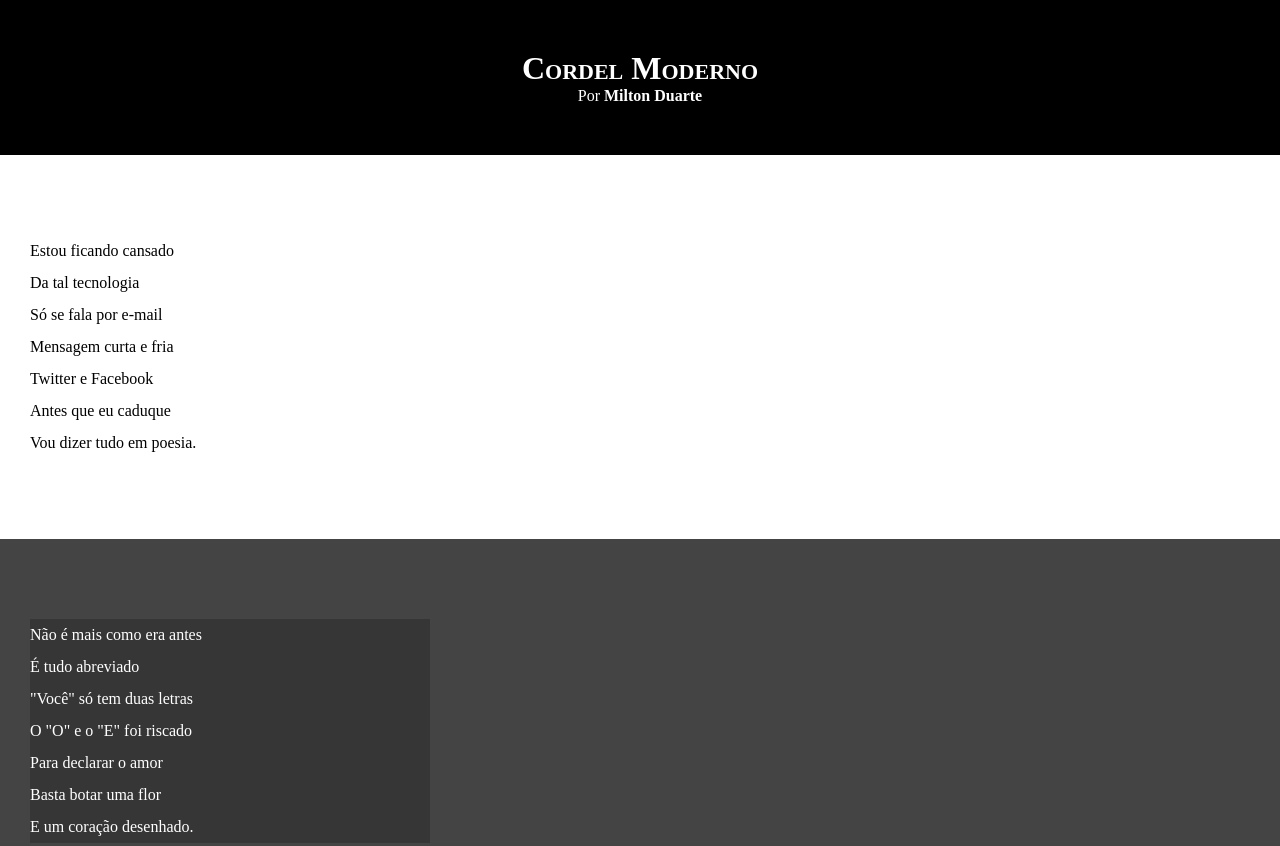
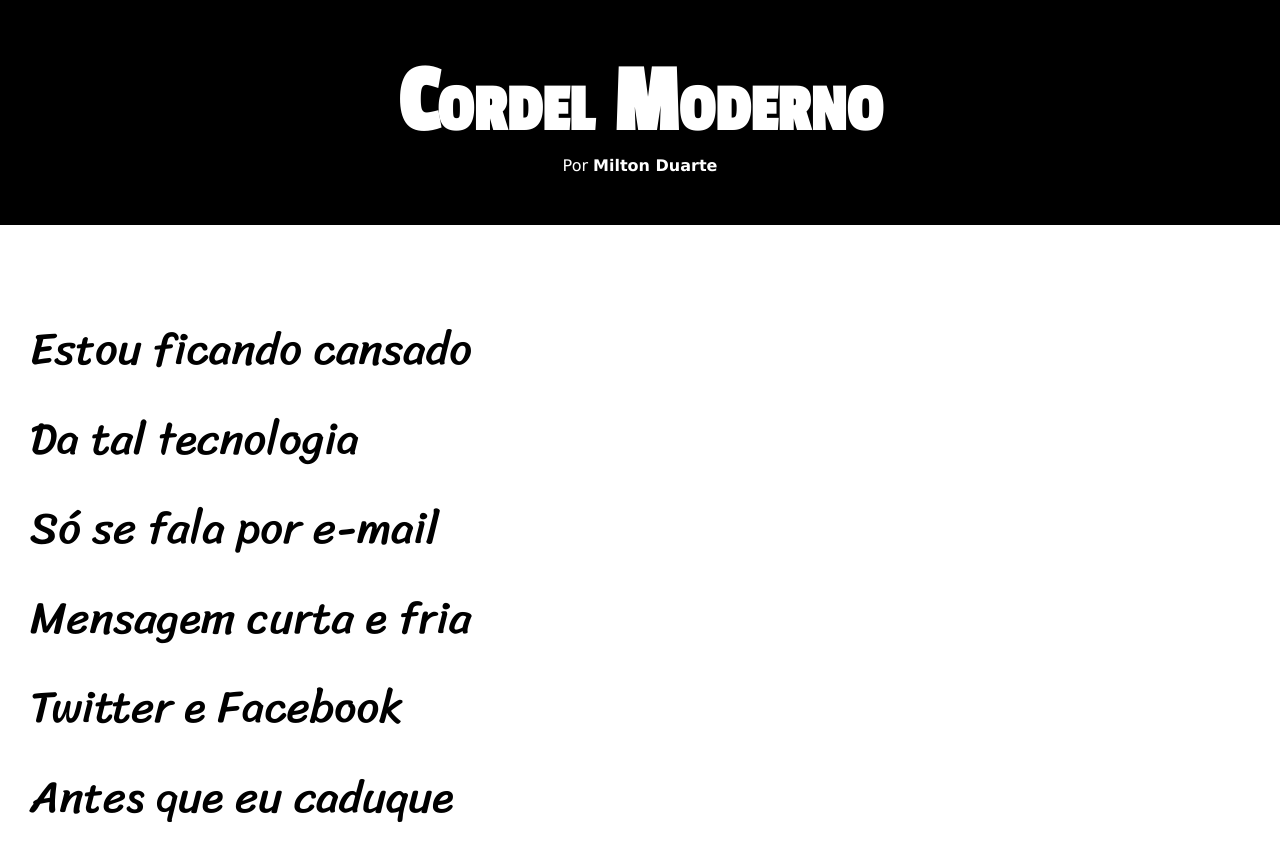
Before and after one commit to fabriciogbittencourt/projeto-cordel, a plain HTML site: page index.html in a window 1280 px wide. Shown: the top 846 px of the page. Drawn offline with Linux system fonts and the light colour scheme.

Commit message:
att de stilos

```diff
--- a/style.css
+++ b/style.css
@@ -1,4 +1,17 @@
 @charset "UTF-8";
+
+@import url('https://fonts.googleapis.com/css2?family=Anton&family=Passion+One&display=swap');
+
+@import url('https://fonts.googleapis.com/css2?family=Anton&family=Passion+One&family=Sriracha&display=swap');
+
+:root{
+--fonte1: Verdana, Geneva, Tahoma, sans-serif;
+
+--fonte2: 'Passion One', cursive;
+--fonte3: 'Sriracha', cursive;
+
+
+}
 
 *{
     margin: 0;
@@ -8,7 +21,7 @@
 html, body{
     min-height: 100vh;
     background-color: rgb(180, 180, 180);
-
+    font-family: var(--fonte1);
 }
 
 header{
@@ -20,6 +33,8 @@ header{
 header > h1 {
     padding-top: 50px;
     font-variant: small-caps;
+    font-family: var(--fonte2);
+    font-size: 7.5vw;
 }
 
 header > p {
@@ -41,6 +56,8 @@ section{
     padding: 10vh 0;
     line-height: 2em;
     padding-left: 30px;
+    font-family: var(--fonte3);
+    font-size: 3.5vw;
 }
 
 section.normal{
@@ -54,7 +71,8 @@ section.imagem{
 }
 
 section.imagem > p {
-    width: 400px;
+    display: inline-block;
+    padding: 5px;
     background-color: rgba(0, 0, 0, 0.203);
 }
 
```
